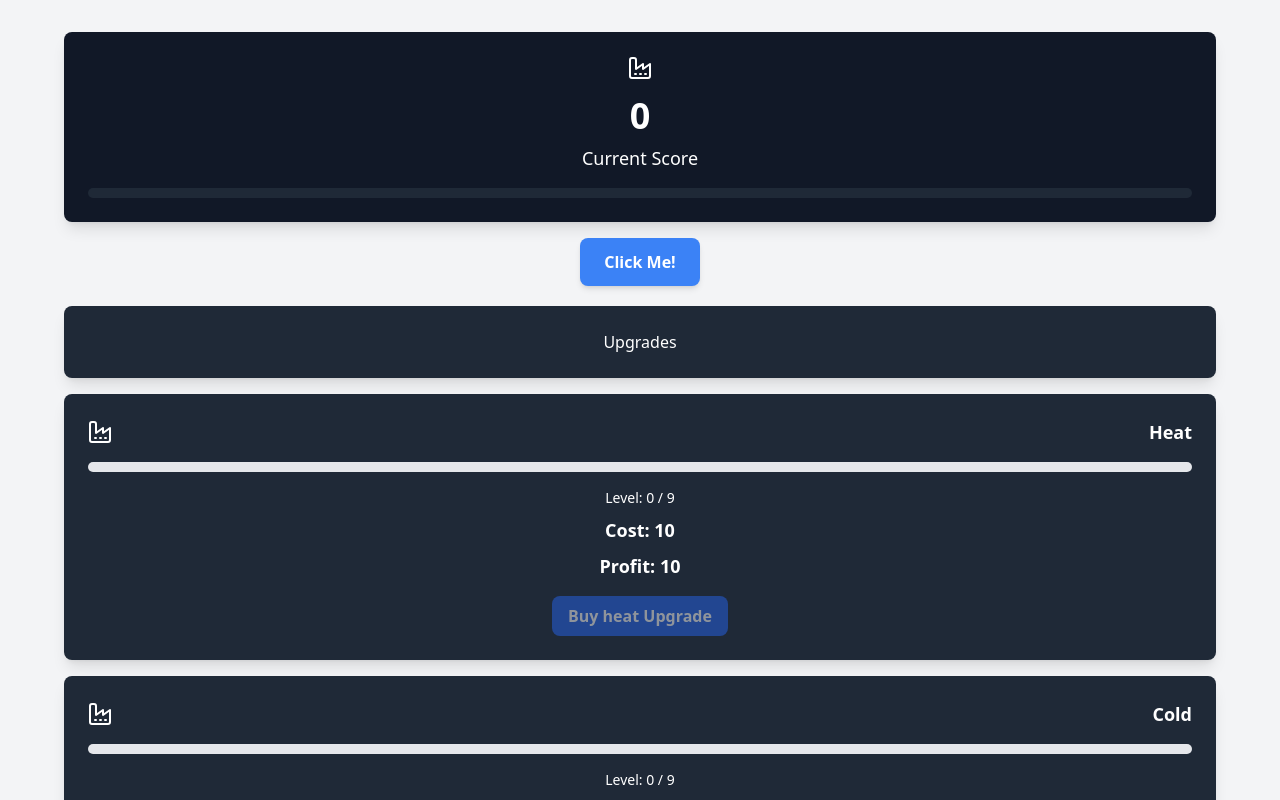
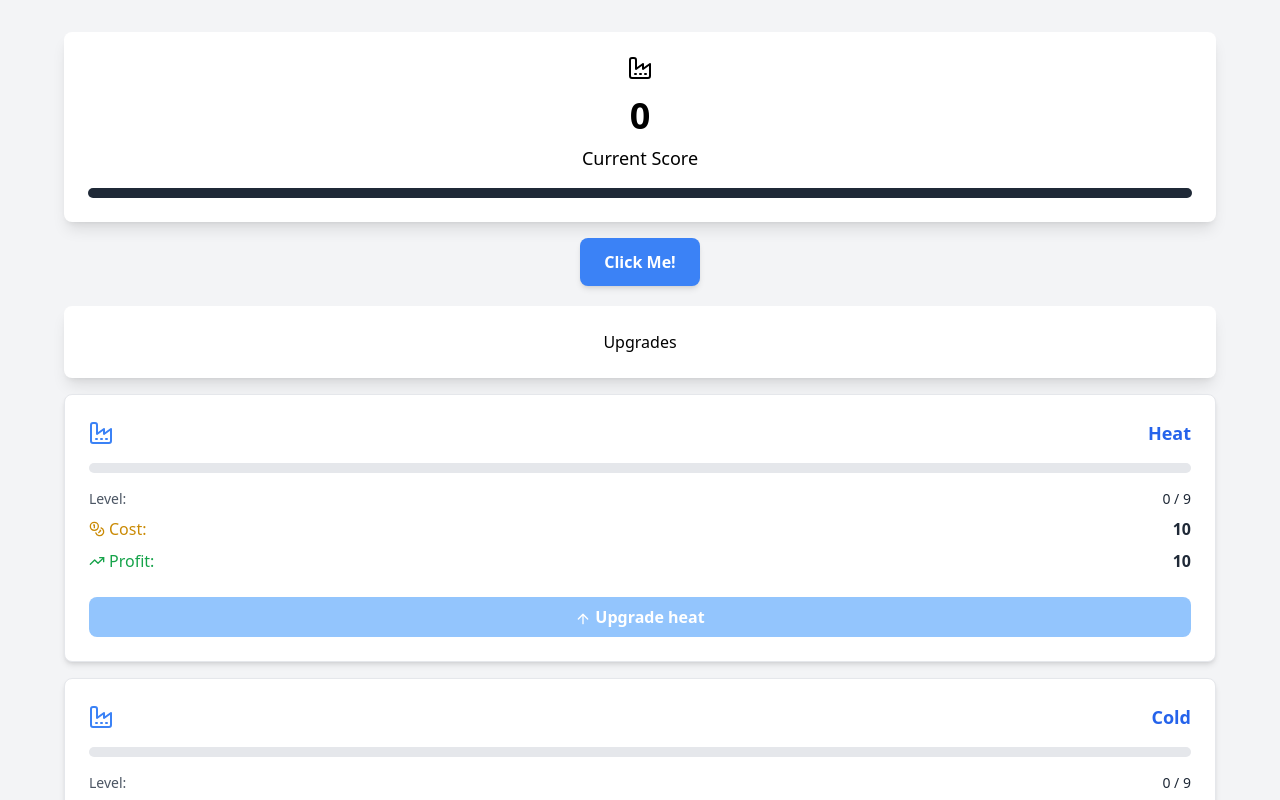
Before and after one commit to xprtg/incremental, a React (Vite) app: page / in a window 1280 px wide. Shown: the top 800 px of the page. Built offline with nearby package versions, Linux system fonts and the light colour scheme.

Commit message:
white interface

```diff
--- a/src/Clicker/Play.tsx
+++ b/src/Clicker/Play.tsx
@@ -18,7 +18,7 @@ const Play: React.FC = () => {
                     <ScoreDisplay />
                     <Clicker onClick={handleIncrement} label="Click Me!" />
                     <div className='mt-5'>
-                        <div className='bg-gray-800 text-white p-6 rounded-lg shadow-lg mb-4 flex flex-col items-center'>
+                        <div className='bg-white text-black p-6 rounded-lg shadow-lg mb-4 flex flex-col items-center'>
                             <h2 >Upgrades</h2>
                         </div>
                         {state.upgrades.items.map((item) => (
--- a/src/Clicker/ScoreDisplay.tsx
+++ b/src/Clicker/ScoreDisplay.tsx
@@ -18,7 +18,7 @@ const ScoreDisplay: React.FC = () => {
     }, [state.score]);
 
     return (
-        <div className="bg-gray-900 text-white p-6 rounded-lg shadow-lg mb-4 flex flex-col items-center">
+        <div className="bg-white text-black p-6 rounded-lg shadow-lg mb-4 flex flex-col items-center">
             <Factory className="text-4xl mb-4" />
             <div className="w-full flex flex-col items-center">
                 <animated.h1 className="text-4xl font-bold">
--- a/src/Clicker/UpgradeItem.tsx
+++ b/src/Clicker/UpgradeItem.tsx
@@ -1,65 +1,87 @@
-import React from 'react';
-import { useScore } from './ScoreContext';
-import { itemProgressions } from './itemProgressions';
-import TimerBar from './TimerBar';
-import useProgressTimer from './useProgressTimer';
-import { Factory } from 'lucide-react';
+import React from 'react'
+import { useScore } from './ScoreContext'
+import { itemProgressions } from './itemProgressions'
+import useProgressTimer from './useProgressTimer'
+import { Factory, ArrowUp, Coins, TrendingUp } from 'lucide-react'
+import TimerBar from './TimerBar'
 
 interface UpgradeItemProps {
     item: {
-        id: string;
-        limit: number;
-        level: number;
-    };
+        id: string
+        limit: number
+        level: number
+    }
 }
 
 const UpgradeItem: React.FC<UpgradeItemProps> = ({ item }) => {
-    const { state, dispatch } = useScore();
-    const progression = itemProgressions[item.id][item.level];
-    const isMaxLevel = item.level >= item.limit;
-    const canAfford = state.score >= progression.cost;
+    const { state, dispatch } = useScore()
+    const progression = itemProgressions[item.id][item.level]
+    const isMaxLevel = item.level >= item.limit
+    const canAfford = state.score >= progression.cost
 
     const progress = useProgressTimer({
         rate: progression.rate,
         gain: progression.gain,
         level: item.level,
-    });
+    })
 
     const buyItemUpgrade = () => {
-        dispatch({ type: 'BUY_ITEM_UPGRADE', payload: { id: item.id } });
-    };
+        dispatch({ type: 'BUY_ITEM_UPGRADE', payload: { id: item.id } })
+    }
 
     return (
-        <div className="bg-gray-800 text-white p-6 rounded-lg shadow-lg mb-4 flex flex-col items-center">
+        <div className="bg-white text-gray-800 p-6 rounded-lg shadow-md mb-4 flex flex-col items-center border border-gray-200">
             <div className="w-full flex items-center justify-between mb-4">
-                <Factory className="text-2xl" />
-                <p className="text-lg font-semibold">
+                <Factory className="text-2xl text-blue-500" />
+                <p className="text-lg font-semibold text-blue-600">
                     {item.id.charAt(0).toUpperCase() + item.id.slice(1)}
                 </p>
             </div>
             <TimerBar progress={progress} />
-            <div className="w-full mt-4">
-                <p className="text-sm">
-                    Level: {item.level} / {item.limit}
-                </p>
-                <p className="text-lg font-bold mt-2">
-                    Cost: {progression.cost}
-                </p>
-                <p className="text-lg font-bold mt-2">
-                    Profit: {progression.gain}
-                </p>
+            <div className="w-full mt-4 space-y-2">
+                <div className="flex items-center justify-between text-sm">
+                    <span className="text-gray-600">Level:</span>
+                    <span className="font-medium">
+                        {item.level} / {item.limit}
+                    </span>
+                </div>
+                <div className="flex items-center justify-between">
+                    <span className="flex items-center text-yellow-600">
+                        <Coins className="w-4 h-4 mr-1" />
+                        Cost:
+                    </span>
+                    <span className="font-bold">{progression.cost}</span>
+                </div>
+                <div className="flex items-center justify-between">
+                    <span className="flex items-center text-green-600">
+                        <TrendingUp className="w-4 h-4 mr-1" />
+                        Profit:
+                    </span>
+                    <span className="font-bold">{progression.gain}</span>
+                </div>
             </div>
             <button
                 onClick={buyItemUpgrade}
                 disabled={isMaxLevel || !canAfford}
-                className={`mt-4 py-2 px-4 rounded-lg font-semibold text-white
-                    ${isMaxLevel ? 'bg-gray-500' : 'bg-blue-600 hover:bg-blue-700'}
-                    ${!canAfford ? 'opacity-50 cursor-not-allowed' : 'opacity-100'}`}
+                className={`mt-6 py-2 px-4 rounded-lg font-semibold text-white w-full
+          ${isMaxLevel
+                        ? 'bg-gray-400 cursor-not-allowed'
+                        : canAfford
+                            ? 'bg-blue-500 hover:bg-blue-600 transition-colors duration-200'
+                            : 'bg-blue-300 cursor-not-allowed'
+                    }`}
             >
-                Buy {item.id} Upgrade
+                {isMaxLevel ? (
+                    'Max Level'
+                ) : (
+                    <>
+                        <ArrowUp className="w-4 h-4 inline-block mr-1" />
+                        Upgrade {item.id}
+                    </>
+                )}
             </button>
         </div>
-    );
-};
+    )
+}
 
-export default UpgradeItem;
+export default UpgradeItem
```
